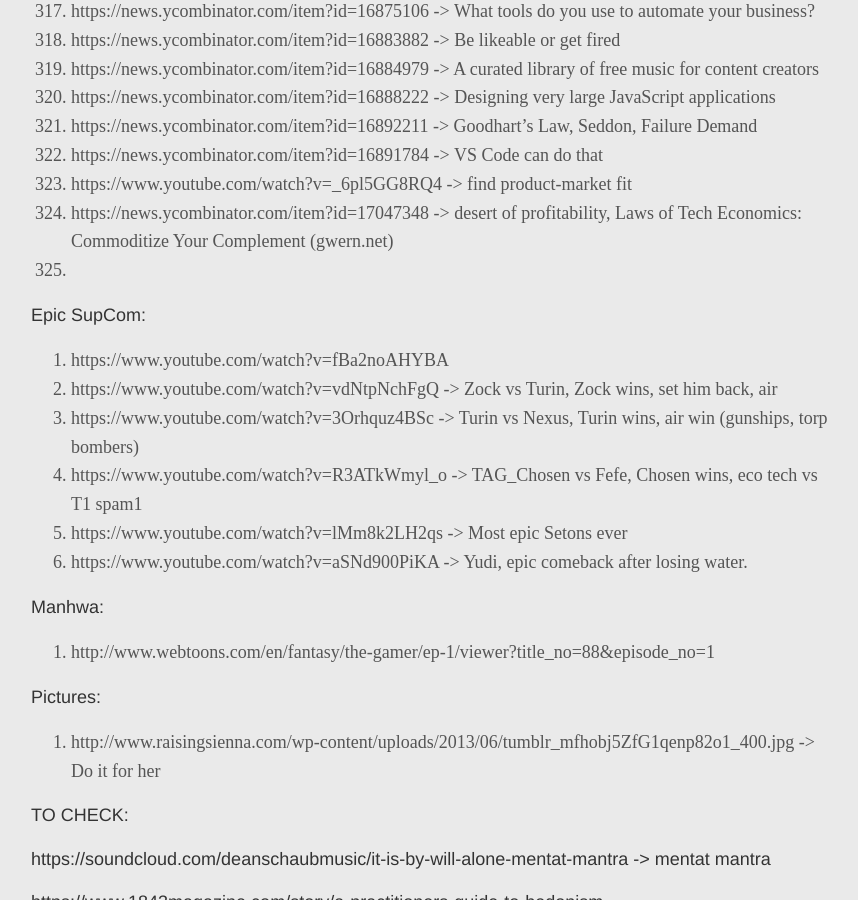
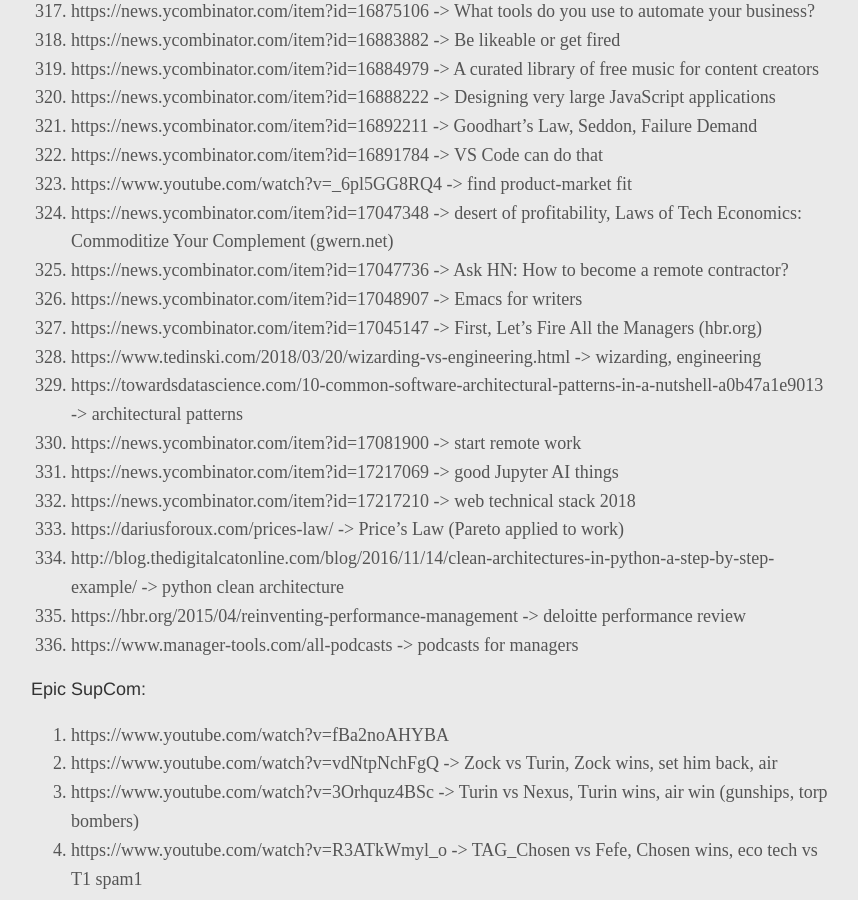
Before and after one commit to ljzolw/ljzolw.github.io, a Jekyll site: the page built from scraps/interesting_links.md, in a window 1280 px wide and 900 px high, scrolled down 27661 px. Shown: the whole window, without its empty margins (209-1067 px from the left). Built offline with Jekyll 4.4.1, drawn with Linux system fonts in a browser that asks for light colours.

```diff
--- a/scraps/interesting_links.md
+++ b/scraps/interesting_links.md
@@ -888,7 +888,18 @@ Check this:
 1. https://news.ycombinator.com/item?id=16891784        -> VS Code can do that
 1. https://www.youtube.com/watch?v=_6pl5GG8RQ4          -> find product-market fit
 1. https://news.ycombinator.com/item?id=17047348        -> desert of profitability, Laws of Tech Economics: Commoditize Your Complement (gwern.net)
-1.
+1. https://news.ycombinator.com/item?id=17047736        -> Ask HN: How to become a remote contractor?
+1. https://news.ycombinator.com/item?id=17048907        -> Emacs for writers
+1. https://news.ycombinator.com/item?id=17045147        -> First, Let’s Fire All the Managers (hbr.org)
+1. https://www.tedinski.com/2018/03/20/wizarding-vs-engineering.html    -> wizarding, engineering
+1. https://towardsdatascience.com/10-common-software-architectural-patterns-in-a-nutshell-a0b47a1e9013      -> architectural patterns
+1. https://news.ycombinator.com/item?id=17081900        -> start remote work
+1. https://news.ycombinator.com/item?id=17217069        -> good Jupyter AI things
+1. https://news.ycombinator.com/item?id=17217210        -> web technical stack 2018
+1. https://dariusforoux.com/prices-law/                 -> Price's Law (Pareto applied to work)
+1. http://blog.thedigitalcatonline.com/blog/2016/11/14/clean-architectures-in-python-a-step-by-step-example/    -> python clean architecture
+1. https://hbr.org/2015/04/reinventing-performance-management   -> deloitte performance review
+1. https://www.manager-tools.com/all-podcasts           -> podcasts for managers
 
 Epic SupCom:
 1. https://www.youtube.com/watch?v=fBa2noAHYBA
```
Also changed, not shown: scraps/180609-budowanie-prezentacji.md (added, +70 -0 lines), scraps/refaktor-todo.md (+0 -4 lines).
